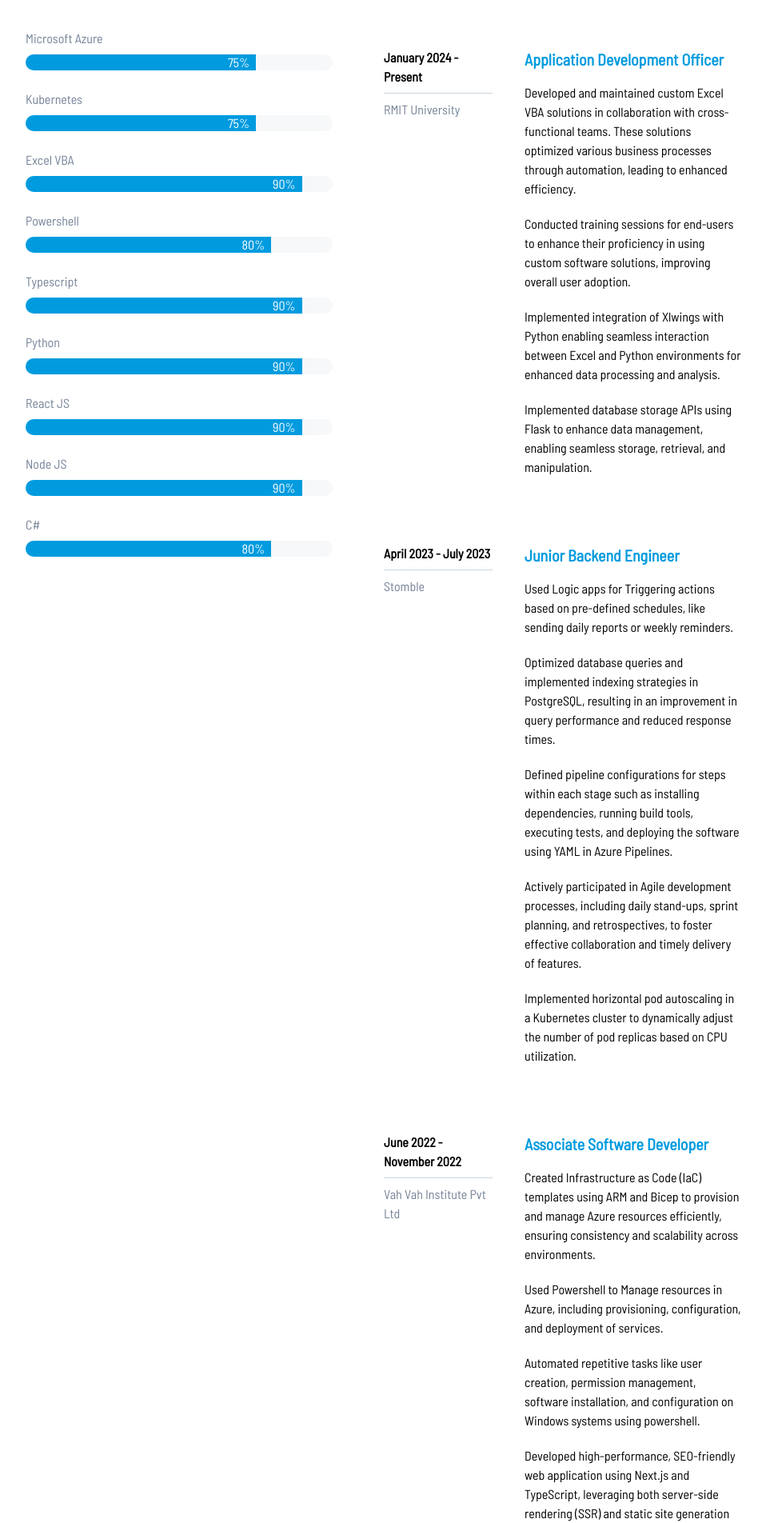
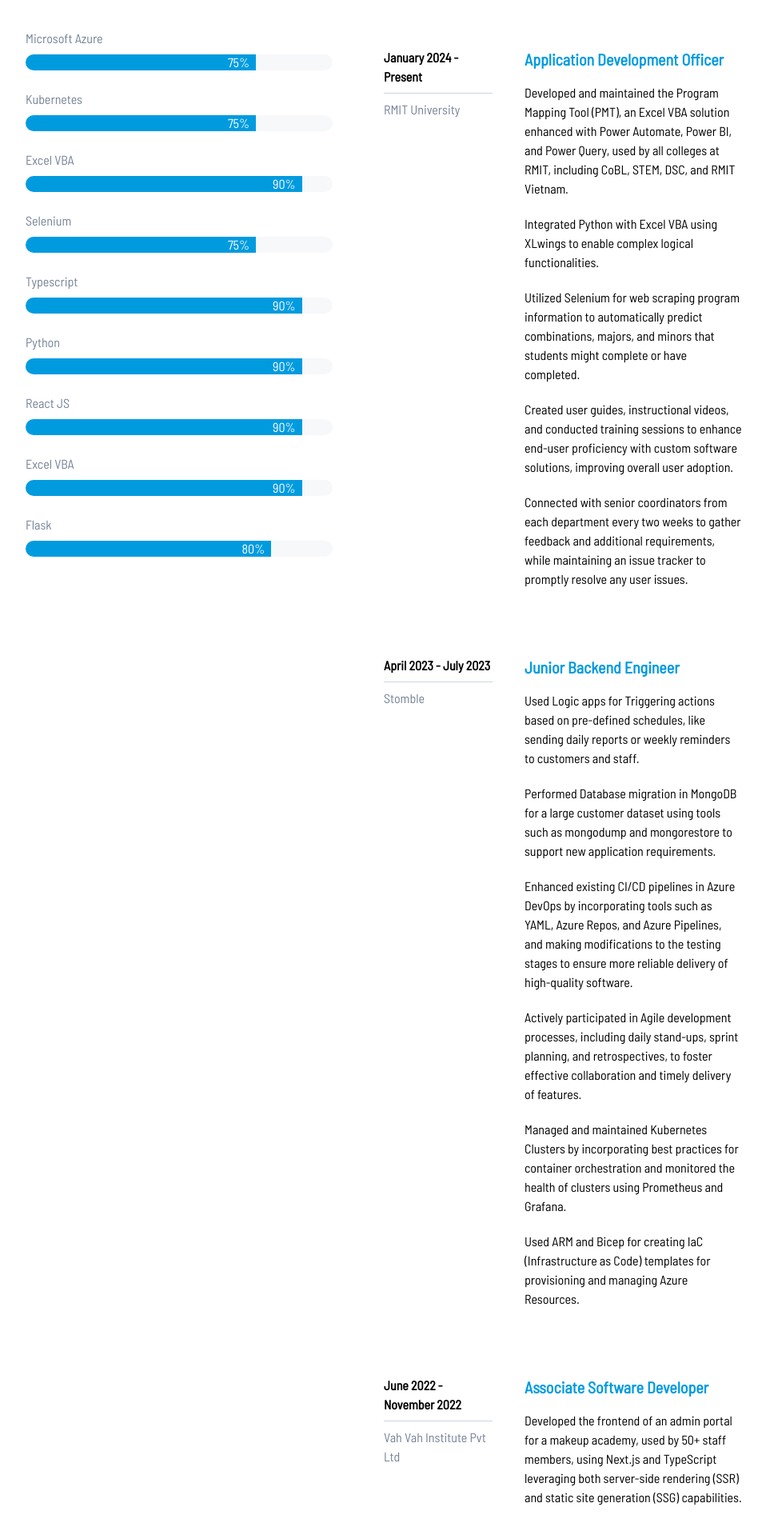
Before and after one commit to lestercorreya/Portfolio, a Next.js app: page / in a window 1280 px wide. Shown: the part 2080-3984 px from the top of the page at 80% size, without its empty margins (160-1118 px from the left). Built offline with nearby package versions, Linux system fonts and the light colour scheme; a web font is replaced by a local one.

Commit message:
22/07/2024

```diff
--- a/components/SkillsSection.js
+++ b/components/SkillsSection.js
@@ -16,8 +16,8 @@ const SkillsSection = (props) => {
       "level": "90%"
     },
     {
-      "name": "Powershell",
-      "level": "80%"
+      "name": "Selenium",
+      "level": "75%"
     },
     {
       "name": "Typescript",
@@ -32,11 +32,11 @@ const SkillsSection = (props) => {
       "level": "90%"
     },
     {
-      "name": "Node JS",
+      "name": "Excel VBA",
       "level": "90%"
     },
     {
-      "name": "C#",
+      "name": "Flask",
       "level": "80%"
     },
   ]
@@ -46,10 +46,11 @@ const SkillsSection = (props) => {
       "duration": "January 2024 - Present",
       "designation": "Application Development Officer",
       "responsibilites": [
-        "Developed and maintained custom Excel VBA solutions in collaboration with cross-functional teams. These solutions optimized various business processes through automation, leading to enhanced efficiency.",
-        "Conducted training sessions for end-users to enhance their proficiency in using custom software solutions, improving overall user adoption.",
-        "Implemented integration of Xlwings with Python enabling seamless interaction between Excel and Python environments for enhanced data processing and analysis.",
-        "Implemented database storage APIs using Flask to enhance data management, enabling seamless storage, retrieval, and manipulation."
+        "Developed and maintained the Program Mapping Tool (PMT), an Excel VBA solution enhanced with Power Automate, Power BI, and Power Query, used by all colleges at RMIT, including CoBL, STEM, DSC, and RMIT Vietnam.",
+        "Integrated Python with Excel VBA using XLwings to enable complex logical functionalities.",
+        "Utilized Selenium for web scraping program information to automatically predict combinations, majors, and minors that students might complete or have completed.",
+        "Created user guides, instructional videos, and conducted training sessions to enhance end-user proficiency with custom software solutions, improving overall user adoption.",
+        "Connected with senior coordinators from each department every two weeks to gather feedback and additional requirements, while maintaining an issue tracker to promptly resolve any user issues."
       ]
     },
     {
@@ -57,11 +58,12 @@ const SkillsSection = (props) => {
       "duration": "April 2023 - July 2023",
       "designation": "Junior Backend Engineer",
       "responsibilites": [
-        "Used Logic apps for Triggering actions based on pre-defined schedules, like sending daily reports or weekly reminders.",
-        "Optimized database queries and implemented indexing strategies in PostgreSQL, resulting in an improvement in query performance and reduced response times.",
-        "Defined pipeline configurations for steps within each stage such as installing dependencies, running build tools, executing tests, and deploying the software using YAML in Azure Pipelines.",
+        "Used Logic apps for Triggering actions based on pre-defined schedules, like sending daily reports or weekly reminders to customers and staff.",
+        "Performed Database migration in MongoDB for a large customer dataset using tools such as mongodump and mongorestore to support new application requirements.",
+        "Enhanced existing CI/CD pipelines in Azure DevOps by incorporating tools such as YAML, Azure Repos, and Azure Pipelines, and making modifications to the testing stages to ensure more reliable delivery of high-quality software.",
         "Actively participated in Agile development processes, including daily stand-ups, sprint planning, and retrospectives, to foster effective collaboration and timely delivery of features.",
-        "Implemented horizontal pod autoscaling in a Kubernetes cluster to dynamically adjust the number of pod replicas based on CPU utilization."
+        "Managed and maintained Kubernetes Clusters by incorporating best practices for container orchestration and monitored the health of clusters using Prometheus and Grafana.",
+        "Used ARM and Bicep for creating IaC (Infrastructure as Code) templates for provisioning and managing Azure Resources."
       ]
     },
     {
@@ -69,10 +71,11 @@ const SkillsSection = (props) => {
       "duration": "June 2022 - November 2022",
       "designation": "Associate Software Developer",
       "responsibilites": [
-        "Created Infrastructure as Code (IaC) templates using ARM and Bicep to provision and manage Azure resources efficiently, ensuring consistency and scalability across environments.",
-        "Used Powershell to Manage resources in Azure, including provisioning, configuration, and deployment of services.",
-        "Automated repetitive tasks like user creation, permission management, software installation, and configuration on Windows systems using powershell.",
-        "Developed high-performance, SEO-friendly web application using Next.js and TypeScript, leveraging both server-side rendering (SSR) and static site generation (SSG) capabilities."
+        "Developed the frontend of an admin portal for a makeup academy, used by 50+ staff members, using Next.js and TypeScript leveraging both server-side rendering (SSR) and static site generation (SSG) capabilities.",
+        "Utilized UI frameworks such as Material UI and Tailwind CSS to create an aesthetically pleasing frontend.",
+        "Developed over 50 automated tests for new features using Jest, incorporating React Testing Library, Axios, and Supertest.",
+        "Virtualized test and dev environment servers using Docker and coupled it with Nginx for load balancing.",
+        "Contributed to the backend development team, enhancing functionalities using Python, Flask, and MongoDB, while integrating Redis for caching and implementing indexing for optimized database performance."
       ]
     },
   ]
```
Also changed, not shown: public/static/images/resume.jpg, 1 other file (tests, documents, lock files or other folders).
